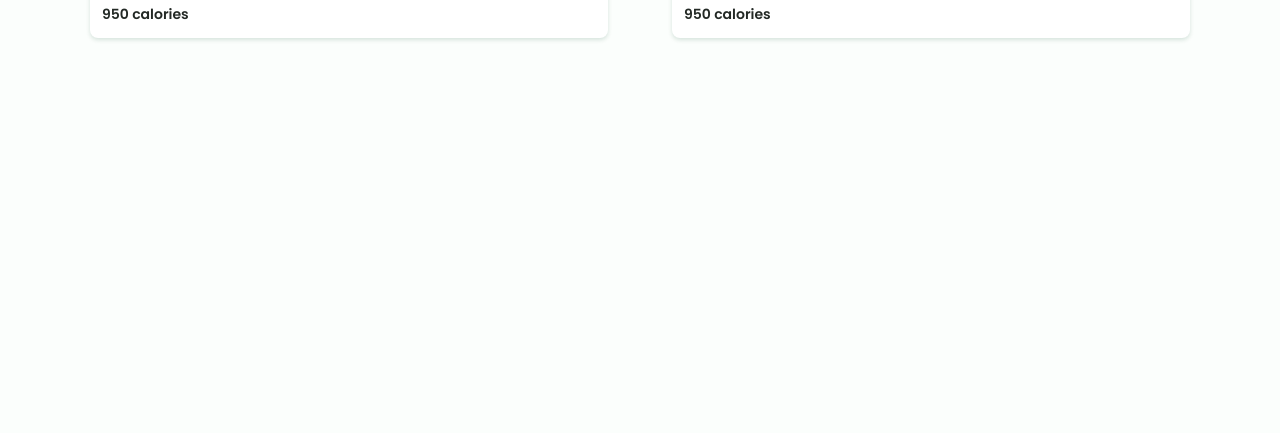
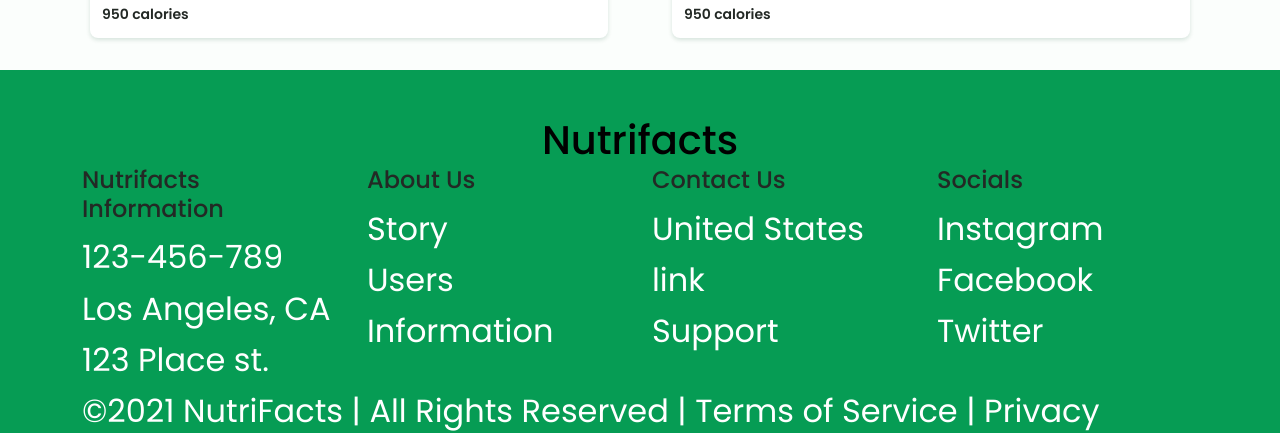
Before and after one commit to usmanjchaudhry/Nutrition-Website, a React (Create React App) app: page /landing in a window 1280 px wide. Shown: the part 1600-2033 px from the top of the page. Before the commit the page ends 1670 px from the top, so only its background shows below. Built offline with nearby package versions, Linux system fonts and the light colour scheme.

Commit message:
Footer Section
created footer section

```diff
--- a/src/App.js
+++ b/src/App.js
@@ -11,6 +11,7 @@ import FoodScanner from "./components/foodScanner/foodScanner";
 import Landing from "./components/landing/landing"
 import Specials from "./components/specials/specials"
 import Mealplanner from "./components/mealPlanner/mealPlanner";
+import Footer from "./components/Footer/Footer";
 
 const App = () => {
   return (
@@ -40,6 +41,7 @@ const App = () => {
       <Route path="/landing">
         <Landing />
         <Specials />
+        <Footer />
       </Route>
     </div>
   );
--- /dev/null
+++ b/src/components/Footer/Footer.css
@@ -0,0 +1,16 @@
+
+.main-footer{
+    color: white;
+    background-color: #069C54 ;
+    padding-top: 3em;
+    position: relative;
+    bottom: 0;
+    width: 100%;
+}
+
+a {
+    color: #FFF
+}
+a:hover{
+    color:black
+}
--- /dev/null
+++ b/src/components/Footer/Footer.js
@@ -0,0 +1,85 @@
+import React, { Component } from "react";
+import 'bootstrap/dist/css/bootstrap.min.css';
+//import { Form, FormControl, Button} from 'react-bootstrap'
+
+// This will require to npm install axios
+import './Footer.css'
+
+
+
+export default class Footer extends Component {
+
+
+    render(){
+        return(
+
+            <div className= "main-footer">
+            <div className= "container">
+            <div className= "row">
+            <h1 style={{ color: "black",
+                                textAlign: "center",
+                            marginTop: "-50px"}}>
+                                Nutrifacts
+                                <br />
+                            </h1>
+            {/*Column 1 */}
+
+            <div className= "col-md-3 col-sm-4">
+            <h4>Nutrifacts Information</h4>
+            <ul className="list-unstyled">
+                <li>123-456-789</li>
+                <li>Los Angeles, CA </li>
+                <li>123 Place st.</li>
+            </ul>
+            </div>
+
+            {/*Column 2 */}
+
+            <div className= "col-md-3 col-sm-6">
+            <h4>About Us</h4>
+            <ul className="list-unstyled">
+                <a href="/" target="_blank" rel="noopener noreferrence"> Story <br /></a>
+                <a href="/" target="_blank" rel="noopener noreferrence"> Users <br/></a>
+                <a href="/" target="_blank" rel="noopener noreferrence"> Information<br/></a>
+            </ul>
+            </div>
+
+            {/*Column 3 */}
+
+            <div className= "col-md-3 col-sm-6">
+            <h4>Contact Us</h4>
+            <ul className="list-unstyled">
+                <a href="/" target="_blank" rel="noopener noreferrence"> United States <br /></a>
+                <a href="/" target="_blank" rel="noopener noreferrence"> link <br/></a>
+                <a href="/" target="_blank" rel="noopener noreferrence"> Support</a>
+            </ul>
+            </div>
+
+            {/*Column 4 */}
+
+            <div className= "col">
+            <h4>Socials</h4>
+            <ul className="list-unstyled">
+                <a href="/" target="_blank" rel="noopener noreferrence"> Instagram <br /></a>
+                <a href="/" target="_blank" rel="noopener noreferrence"> Facebook <br/></a>
+                <a href="/" target="_blank" rel="noopener noreferrence"> Twitter<br/></a>
+            </ul>
+            </div>
+
+
+            </div>
+
+            {/* Footer Bottom */}
+
+            <div className="footer-bottom">
+                <p className="text-xs-cnter">
+                    &copy;{new Date().getFullYear()} NutriFacts | All Rights Reserved | Terms of Service | Privacy
+                </p>
+            </div>
+            </div>
+            </div>
+
+
+        )
+    }
+}
```
